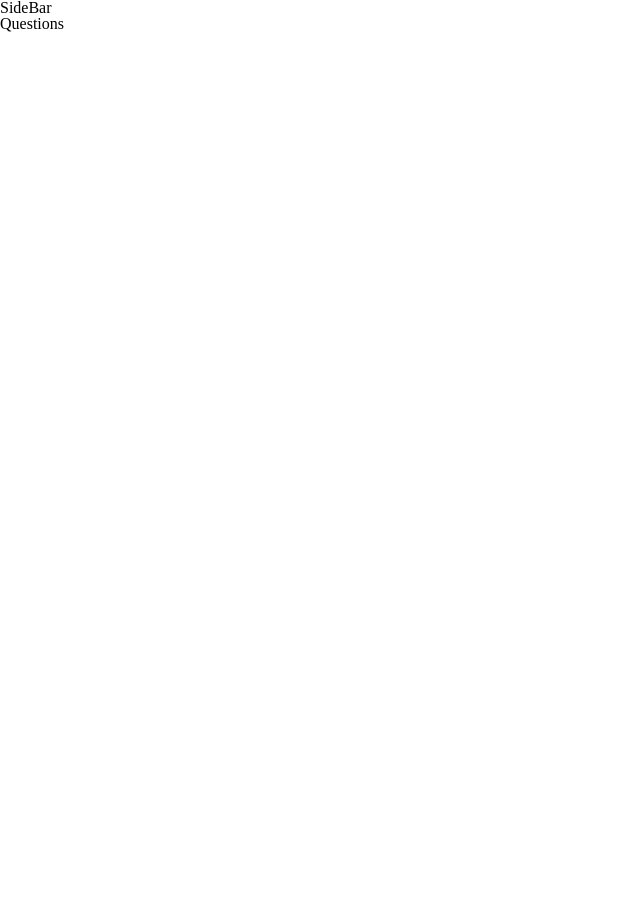
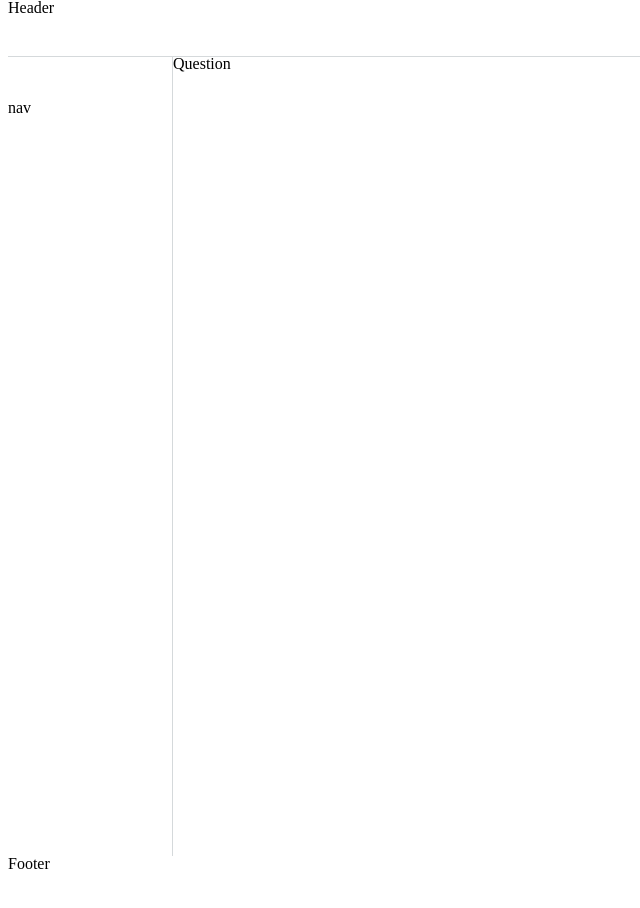
Before and after one commit to codestates-seb/seb45_pre_006, a React (Create React App) app in the folder client/: page / in a window 1280 px wide. Shown: the top 908 px of the page, without its empty margins (0-640 px from the left). Before the commit the page ends 800 px from the top, so only its background shows below. Built offline with nearby package versions, Linux system fonts and the light colour scheme.

Commit message:
[Design] #6 : 기본 디자인틀 생성

```diff
--- a/client/src/App.jsx
+++ b/client/src/App.jsx
@@ -10,10 +10,19 @@ import Users from "./pages/Users";
 import ResetPassword from "./pages/ResetPassword";
 import NotFound from "./pages/NotFound";
 import { styled } from "styled-components";
-import SideBar from "./components/sidebar/SideBar";
+import Sidebar from "./components/sidebar/Sidebar";
 import Footer from "./components/footer/Footer";
-
-const StyleApp = styled.div``;
+import Header from "./components/header/Header";
+const StyleApp = styled.div`
+  width: var(--inner);
+  min-height: 100vh;
+  margin: 0 auto;
+  .center {
+    margin-top: 56px;
+    display: flex;
+    min-height: 100vh;
+  }
+`;
 const sidebarPaths = ["profile", "users", "search", "questions", ""];
 const footerPaths = ["profile", "users", "search", "questions", "ask", ""];
 
@@ -24,7 +33,9 @@ function App() {
 
   return (
     <StyleApp>
-      {isSidebar && <SideBar />}
+      <Header />
+      <section className="center">
+        {isSidebar && <Sidebar />}
         <Routes>
           <Route path={"/"} element={<Question />} />
           <Route path={"/users"} element={<Users />} />
@@ -37,6 +48,7 @@ function App() {
           <Route path={"/reset-password"} element={<ResetPassword />} />
           <Route path={"*"} element={<NotFound />} />
         </Routes>
+      </section>
       {isFooter && <Footer />}
     </StyleApp>
   );
--- a/client/src/components/footer/Footer.jsx
+++ b/client/src/components/footer/Footer.jsx
@@ -1,5 +1,5 @@
 import React from "react";
 
 export default function Footer() {
-  return <div></div>;
+  return <div>Footer</div>;
 }
--- /dev/null
+++ b/client/src/components/header/Header.jsx
@@ -0,0 +1,15 @@
+import React from "react";
+import { styled } from "styled-components";
+
+const StyleHeader = styled.header`
+  width: var(--inner);
+  height: 56px;
+  position: fixed;
+  top: 0;
+  z-index: 10;
+  border-bottom: 1px solid var(--border);
+  background-color: var(--white);
+`;
+export default function Header() {
+  return <StyleHeader>Header</StyleHeader>;
+}
--- a/client/src/components/sidebar/SideBar.jsx
+++ b/client/src/components/sidebar/SideBar.jsx
@@ -1,5 +1,23 @@
 import React from "react";
+import { styled } from "styled-components";
 
-export default function SideBar() {
-  return <div>SideBar</div>;
+const StyleSideBar = styled.aside`
+  width: 164px;
+  position: relative;
+  border-right: 1px solid var(--border);
+  nav {
+    margin-top: 40px;
+    position: sticky;
+    top: 100px;
+    height: 85px;
+    width: 100%;
+    background-color: white;
+  }
+`;
+export default function Sidebar() {
+  return (
+    <StyleSideBar>
+      <nav>nav</nav>
+    </StyleSideBar>
+  );
 }
--- a/client/src/index.css
+++ b/client/src/index.css
@@ -21,8 +21,10 @@ html {
   --blue-600: #0074cc;
   --orange: #f48125;
   --orange-hover: #da690b;
+  --inner: 1264px;
 }
 body {
+  height: 1500px;
   margin: 0;
   font-family: -apple-system, BlinkMacSystemFont, "Segoe UI", "Roboto", "Oxygen", "Ubuntu",
     "Cantarell", "Fira Sans", "Droid Sans", "Helvetica Neue", sans-serif;
--- a/client/src/pages/Questions.jsx
+++ b/client/src/pages/Questions.jsx
@@ -1,5 +1,5 @@
 import React from "react";
 
 export default function Question() {
-  return <div>Questions</div>;
+  return <div>Question</div>;
 }
```
Also changed, not shown: client/src/components/header/test.js (deleted), client/src/components/sidebar/test.js (deleted). Lines whose indentation alone changed are shown as unchanged.
